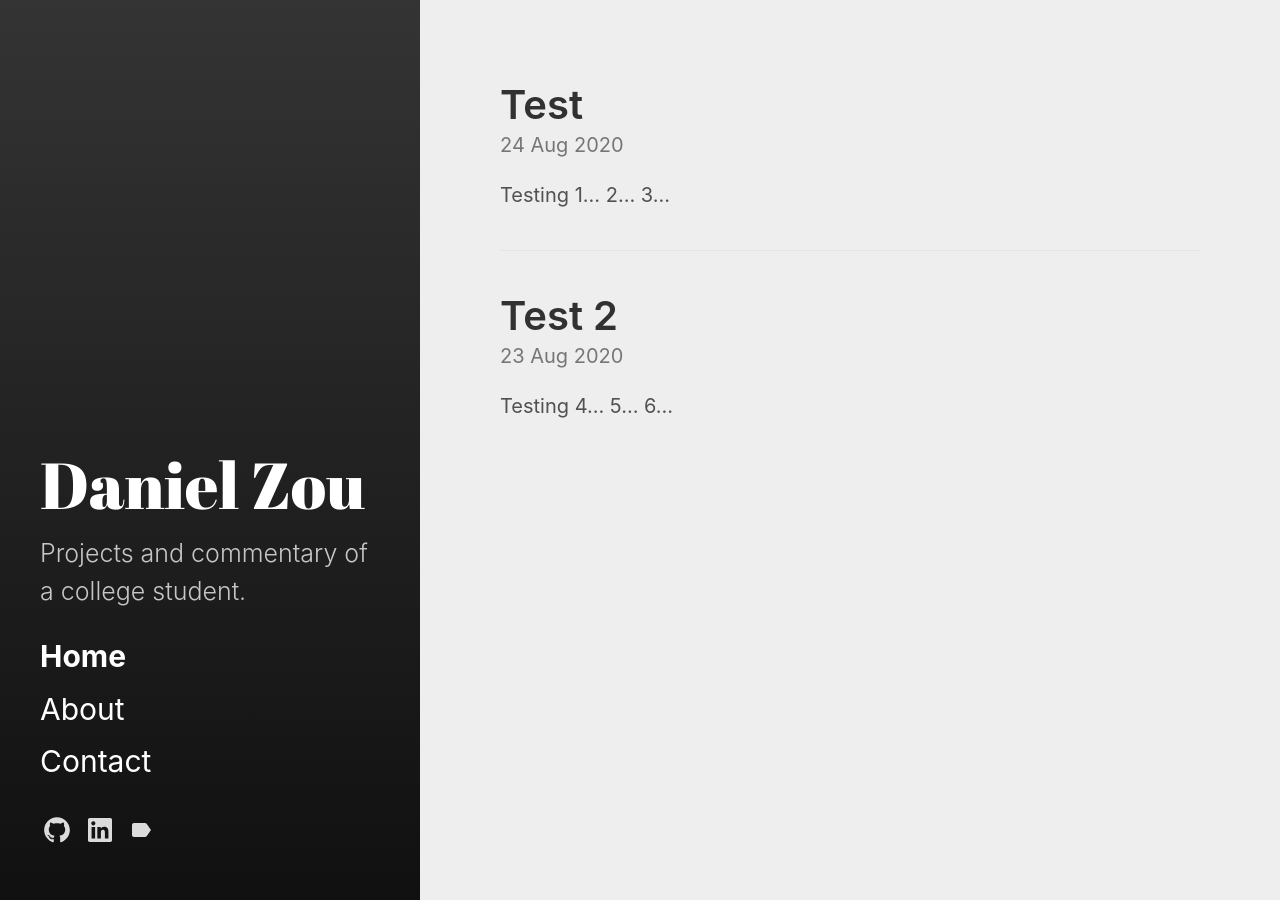
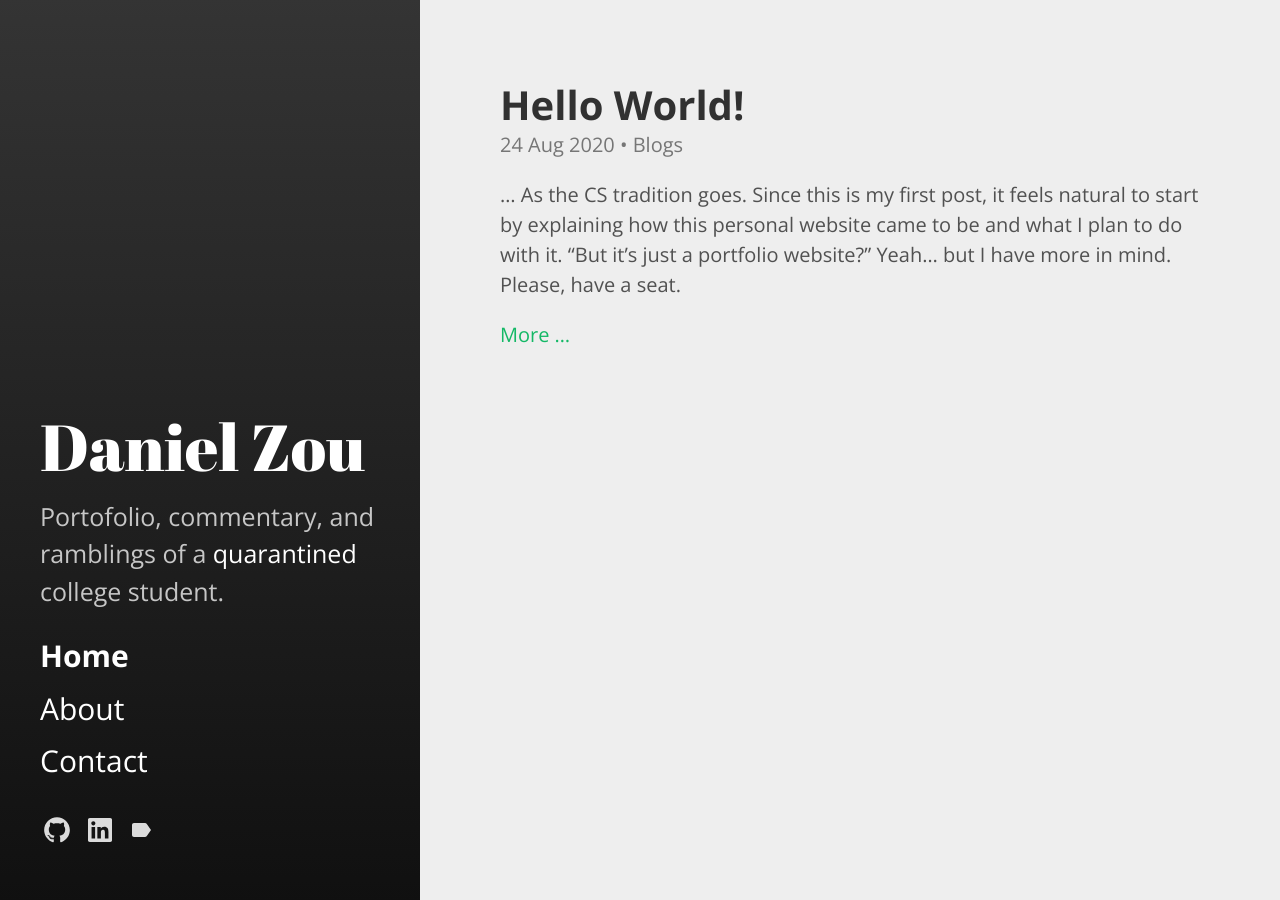
Before and after one commit to dlzou/dlzou.github.io, a Jekyll site: the page built from index.html, in a window 1280 px wide. Built offline with Jekyll 4.4.1, drawn with Linux system fonts in a browser that asks for light colours; the list of posts is cut into pages by our own code.

Commit message:
changed fonts, started hello world post

```diff
--- a/_config.yml
+++ b/_config.yml
@@ -21,7 +21,9 @@
 title: Daniel Zou
 email: zoudl2000@gmail.com
 description: >- # this means to ignore newlines until "baseurl:"
-  Projects and commentary of a college student.
+  Portofolio, commentary, and ramblings of a
+  <a target="_blank" href="https://i.imgur.com/pf4UYjA.png">quarantined</a>
+  college student.
 baseurl: "" # the subpath of your site, e.g. /blog
 url: https://dlzou.github.io # the base hostname & protocol for your site, e.g. http://example.com
 # twitter_username: ""
--- a/_includes/font-includes.html
+++ b/_includes/font-includes.html
@@ -1,6 +1,8 @@
 {% comment %}
-  Separate partial for Google Webfont include, so we can override with
-  different fonts as applicable.
+Separate partial for Google Webfont include, so we can override with
+different fonts as applicable.
 {% endcomment %}
 
 <link rel="stylesheet" href="https://fonts.googleapis.com/css?family=Abril+Fatface" />
+<link rel="stylesheet" href="https://fonts.googleapis.com/css2?family=Open+Sans:wght@400;700&display=swap">
+<link rel="stylesheet" href="https://fonts.googleapis.com/css2?family=Source+Code+Pro&display=swap">
--- /dev/null
+++ b/_posts/2020-08-24-hello-world.md
@@ -0,0 +1,18 @@
+---
+layout: post
+title: Hello World!
+tags:
+- blog
+- web development
+categories:
+- Blogs
+date: 2020-08-24 13:18:00 -05:00
+---
+
+... As the CS tradition goes. Since this is my first post, it feels natural to start by explaining how this personal website came to be and what I plan to do with it. "But it's just a portfolio website?" Yeah... but I have more in mind. Please, have a seat.
+
+### 2020
+
+Let's begin with the big picture. 2020 has been one of the most chaotic years in recent history by many standards, and it's certainly *the* most chaotic year I've yet to through. So much is happening in the world---pandemic, elections, disasters, protests---but after staying home day after day, sometimes there seems to be so little to do, and even though I'm lucky enough to not face any financial hardships, lockdown still takes its toll over time. Socialization is irreplaceable after all.
+
+But over the past few months, I've found that there's still something to be gained from this change of pace. Being alone with my thoughts is weirdly liberating in a way.
--- a/_posts/2020-08-24-test.md
+++ /dev/null
@@ -1,9 +0,0 @@
----
-layout: post
-title: Test
-tags:
-- test
-date: 2020-08-24 13:18:00 -05:00
----
-
-Testing 1... 2... 3...
--- a/_posts/2020-08-24-test2.md
+++ /dev/null
@@ -1,9 +0,0 @@
----
-layout: post
-title: Test 2
-tags:
-- test
-date: 2020-08-23 18:19:00 -05:00
----
-
-Testing 4... 5... 6...
--- a/assets/css/main.scss
+++ b/assets/css/main.scss
@@ -4,6 +4,10 @@
 ---
 
 $sidebar-width: 21rem;
+
+$root-font-family: 'Open Sans', Helvetica, sans-serif;
+$code-font-family: 'Source Code Pro', monospace;
+
 $body-bg: #eee;
 $sidebar-bg-color: #222;
 $link-color: #14b866;
```
Also changed, not shown: 1 other file.
